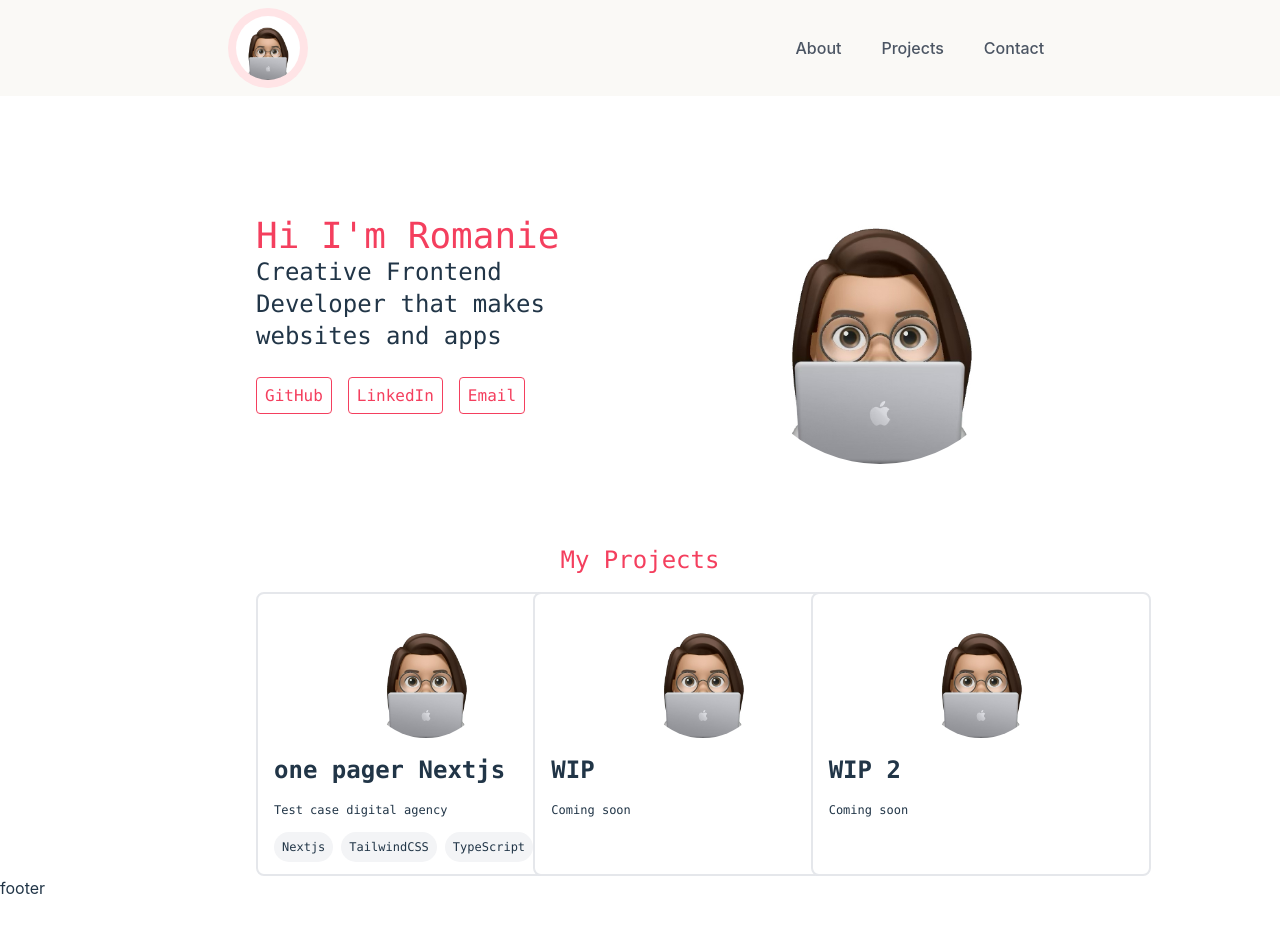
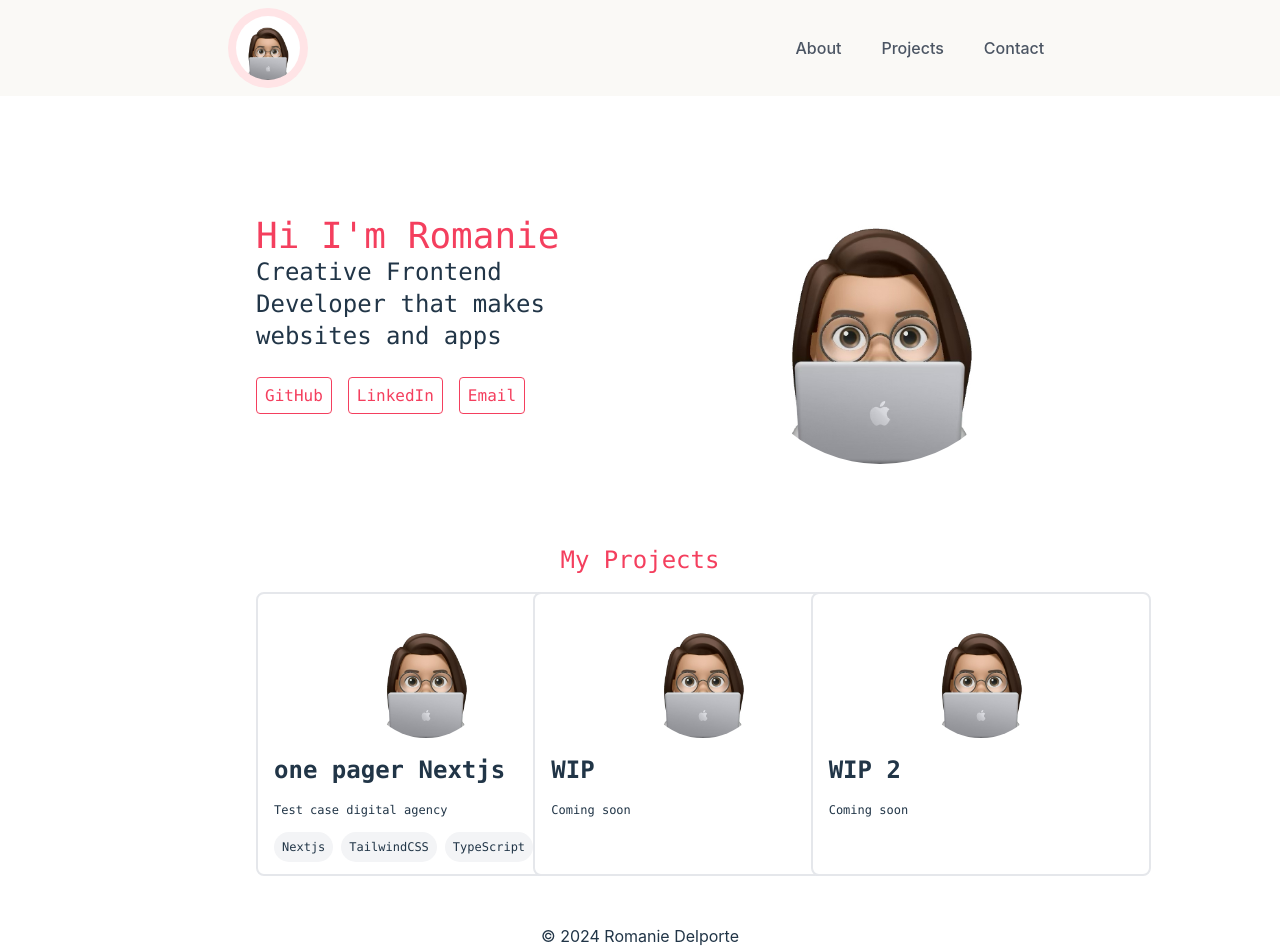
Before and after one commit to RomanieDelporte/Portfolio, a React (Vite) app in the folder portfolio/: page / in a window 1280 px wide. Shown: the top 952 px of the page. Built offline with nearby package versions, Linux system fonts and the light colour scheme.

Commit message:
add small footer

```diff
--- a/portfolio/src/components/Footer.tsx
+++ b/portfolio/src/components/Footer.tsx
@@ -1,7 +1,7 @@
 export function Footer() {
     return (
-        <footer className="bottom-0  mt-auto">
-            footer
+        <footer className="bottom-0  mt-auto justify-around flex">
+            &#169; 2024 Romanie Delporte
         </footer>
     );
 }
--- a/portfolio/src/pages/Projects.tsx
+++ b/portfolio/src/pages/Projects.tsx
@@ -7,7 +7,7 @@ export default function Projects() {
     return (
         <>
             <PageLayout>
-                <div className="flex flex-col mt-40 sm:mt-20">
+                <div className="flex flex-col mt-40 mb-12 sm:mt-20">
                     <h2 className="text-rose-500 text-2xl shadow-rose-300 font-medium text-center">My Projects</h2>
                     <div className="grid grid-cols-1 gap-12 mt-4 md:grid-cols-2 md:gap-8 lg:grid-cols-3 xl:grid-cols-3 xl:gap-16">
                         {cardData.map(card => (
```
